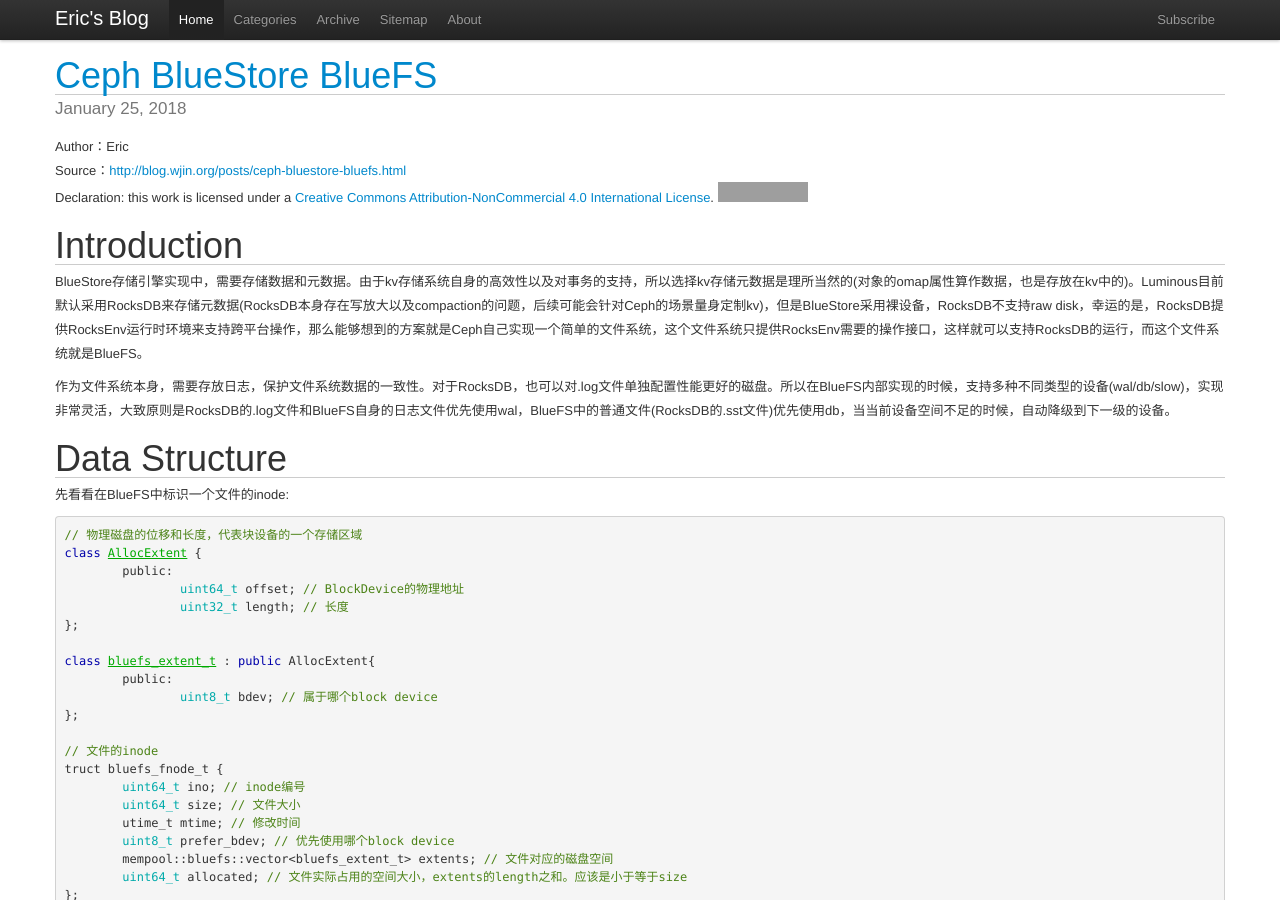
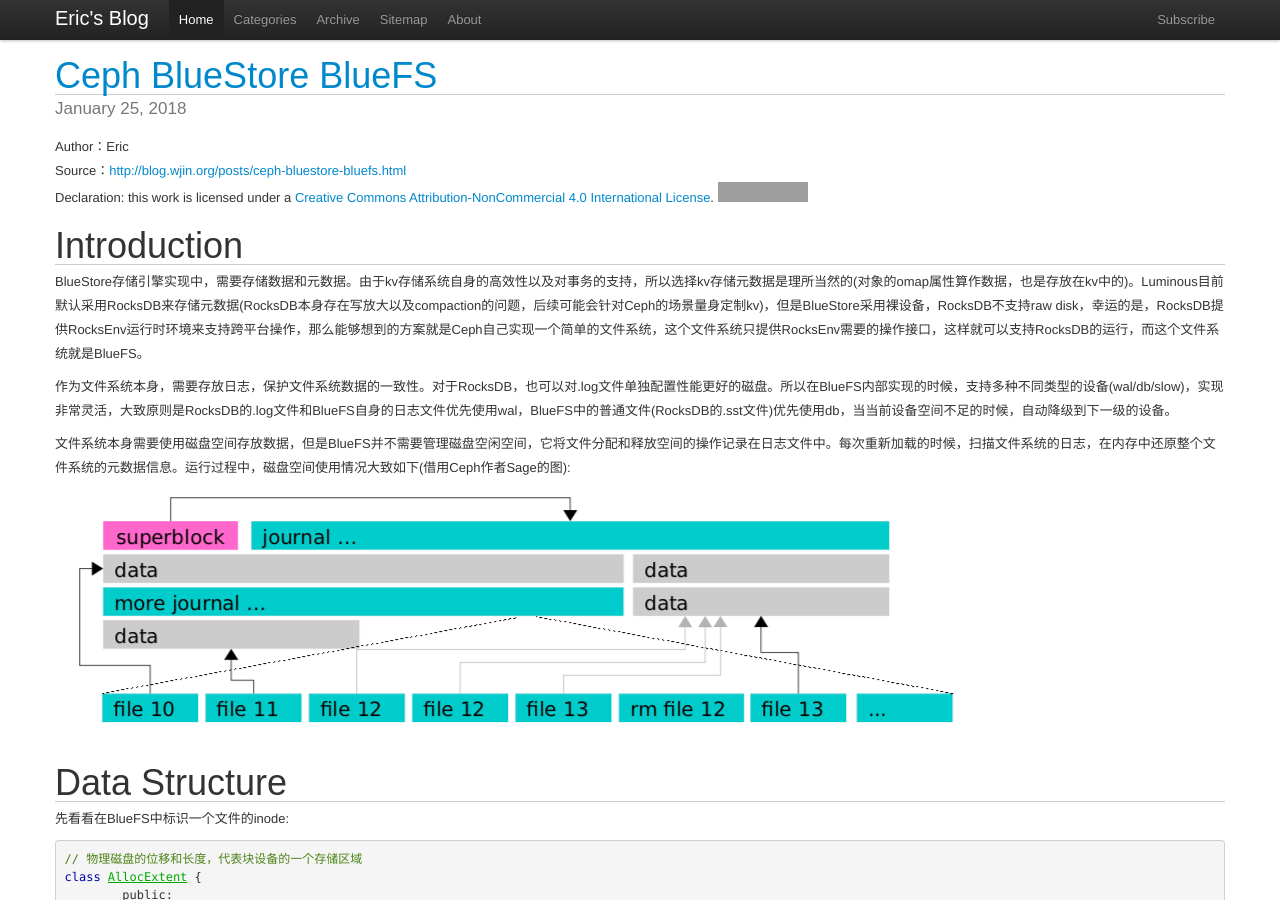
Before and after one commit to wjin/blog, a Jekyll site: the page built from _posts/2018-01-25-ceph-bluestore-bluefs.md, in a window 1280 px wide and 900 px high. Built offline with Jekyll 4.4.1, drawn with Linux system fonts in a browser that asks for light colours; some web fonts are replaced; comment, search, counter and statistics services are not loaded; grey boxes are pictures that could not be loaded.

Commit message:
add disk usage pic for bluefs
Signed-off-by: Wei Jin <wjin.cn@gmail.com>

```diff
--- a/_posts/2018-01-25-ceph-bluestore-bluefs.md
+++ b/_posts/2018-01-25-ceph-bluestore-bluefs.md
@@ -12,6 +12,10 @@
 BlueStore存储引擎实现中，需要存储数据和元数据。由于kv存储系统自身的高效性以及对事务的支持，所以选择kv存储元数据是理所当然的(对象的omap属性算作数据，也是存放在kv中的)。Luminous目前默认采用RocksDB来存储元数据(RocksDB本身存在写放大以及compaction的问题，后续可能会针对Ceph的场景量身定制kv)，但是BlueStore采用裸设备，RocksDB不支持raw disk，幸运的是，RocksDB提供RocksEnv运行时环境来支持跨平台操作，那么能够想到的方案就是Ceph自己实现一个简单的文件系统，这个文件系统只提供RocksEnv需要的操作接口，这样就可以支持RocksDB的运行，而这个文件系统就是BlueFS。
 
 作为文件系统本身，需要存放日志，保护文件系统数据的一致性。对于RocksDB，也可以对.log文件单独配置性能更好的磁盘。所以在BlueFS内部实现的时候，支持多种不同类型的设备(wal/db/slow)，实现非常灵活，大致原则是RocksDB的.log文件和BlueFS自身的日志文件优先使用wal，BlueFS中的普通文件(RocksDB的.sst文件)优先使用db，当当前设备空间不足的时候，自动降级到下一级的设备。
+
+文件系统本身需要使用磁盘空间存放数据，但是BlueFS并不需要管理磁盘空闲空间，它将文件分配和释放空间的操作记录在日志文件中。每次重新加载的时候，扫描文件系统的日志，在内存中还原整个文件系统的元数据信息。运行过程中，磁盘空间使用情况大致如下(借用Ceph作者Sage的图):
+
+![img](/assets/img/post/ceph_bluestore_bluefs.png)
 
 # Data Structure
 
```
Also changed, not shown: assets/img/post/ceph_bluestore_bluefs.png (added).
